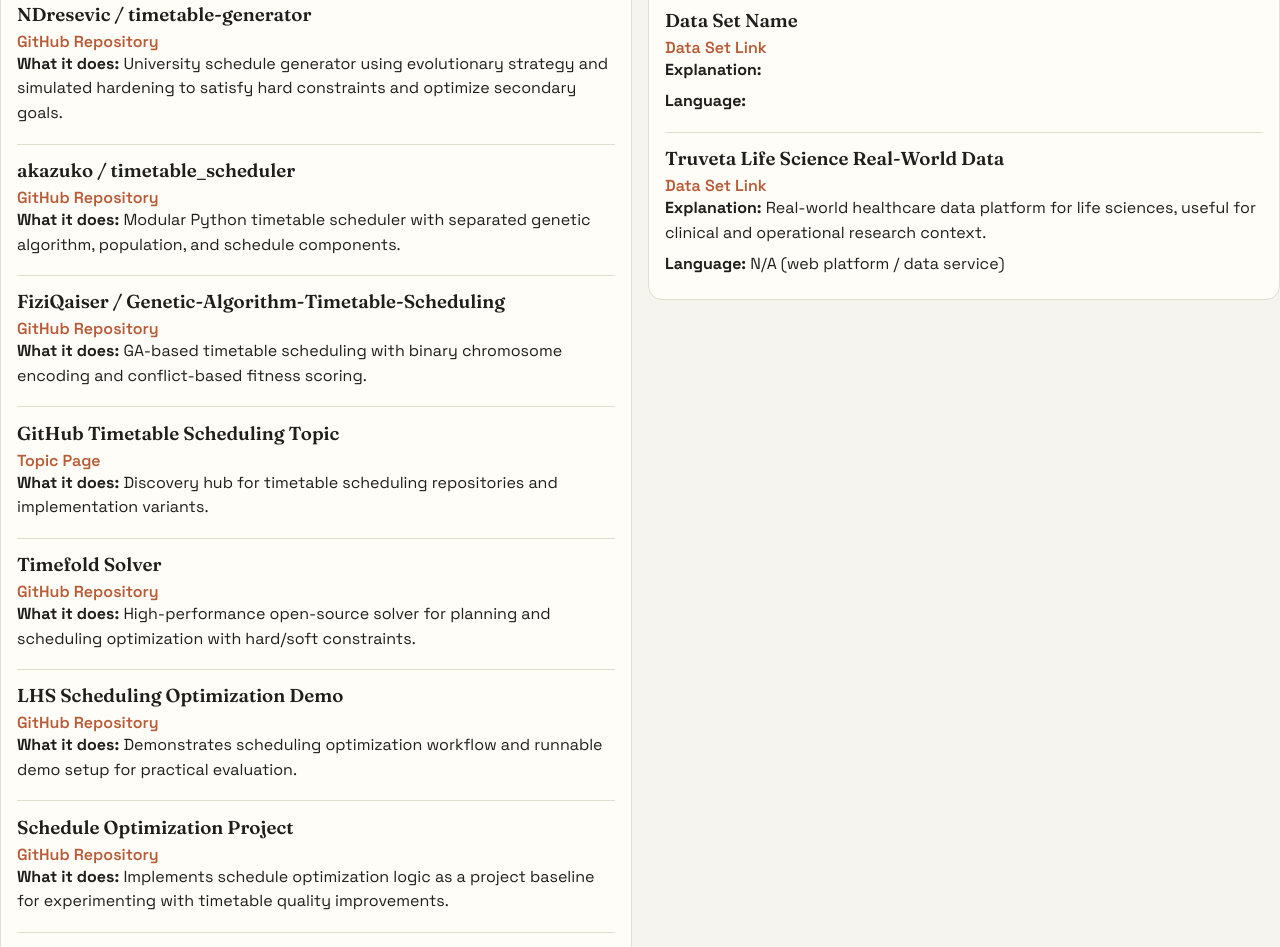
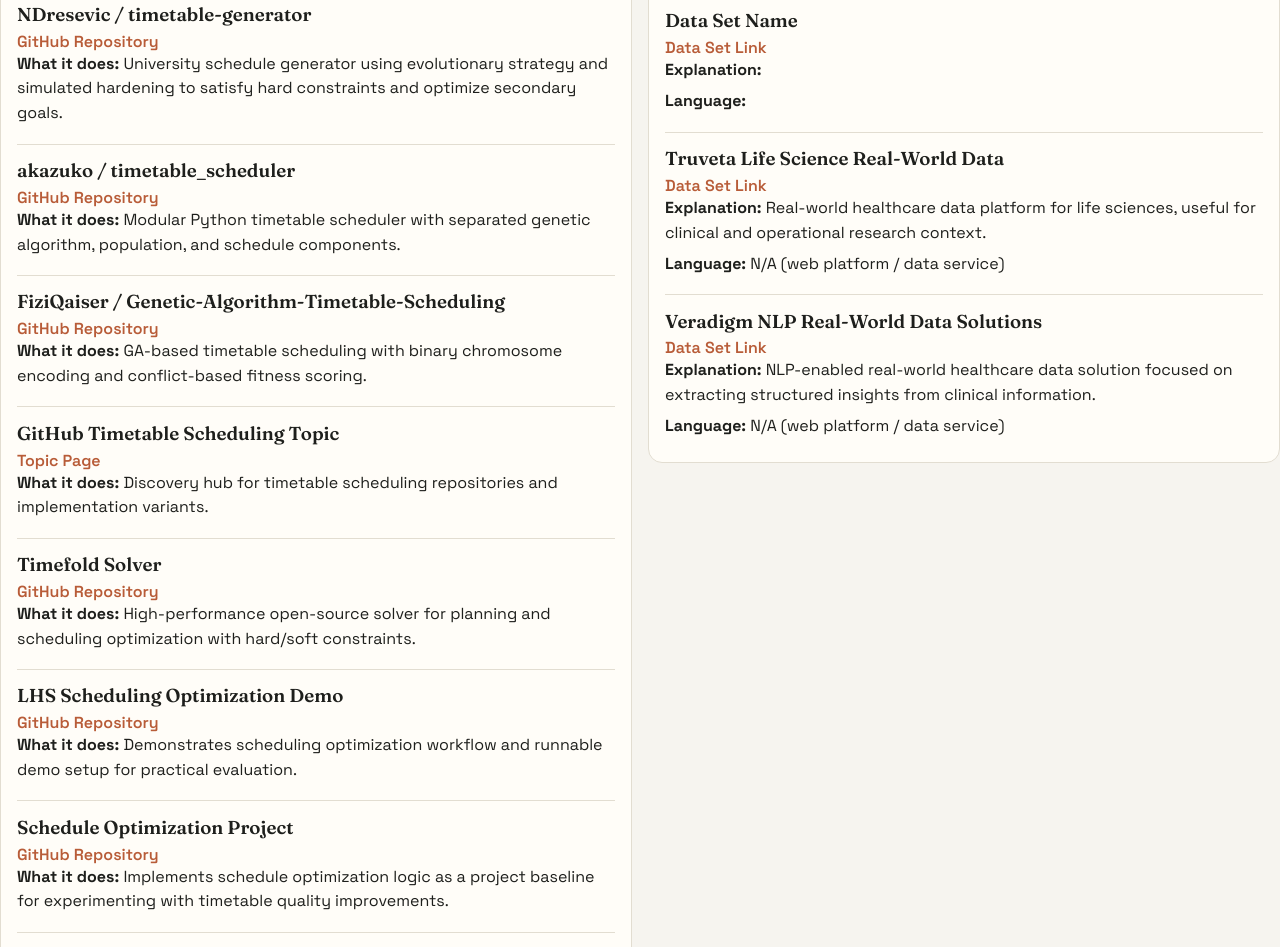
Before and after one commit to Kris1807/Personal-Website, a plain HTML site: page thesis-sources.html in a window 1280 px wide. Shown: the part 1194-2141 px from the top of the page. Drawn offline with Linux system fonts and the light colour scheme.

Commit message:
Add Veradigm NLP real-world dataset entry

```diff
--- a/thesis-sources.html
+++ b/thesis-sources.html
@@ -219,6 +219,14 @@
           <p><strong>Explanation:</strong> Real-world healthcare data platform for life sciences, useful for clinical and operational research context.</p>
           <p><strong>Language:</strong> N/A (web platform / data service)</p>
         </div>
+
+
+        <div class="entry">
+          <h3>Veradigm NLP Real-World Data Solutions</h3>
+          <a href="https://learn.veradigm.com/nlp-real-world-data-solutions?utm_campaign=nlp-real-world-data-solutions-2025&utm_source=google&utm_medium=cpc&utm_content=responsive&utm_term=b_metabolomics%20data%20analysis&gad_source=1&gad_campaignid=17284112616&gbraid=0AAAAAonrKLMkqS307ceCUDzRs3iphAjse&gclid=Cj0KCQiAtfXMBhDzARIsAJ0jp3ClEhq-2COIFgXhFTB_cJ3Q4XMVPpAB7DVljizCpfqu5NNcCUDdUSEaAo97EALw_wcB" target="_blank" rel="noreferrer">Data Set Link</a>
+          <p><strong>Explanation:</strong> NLP-enabled real-world healthcare data solution focused on extracting structured insights from clinical information.</p>
+          <p><strong>Language:</strong> N/A (web platform / data service)</p>
+        </div>
       </article>
     </section>
 
```
